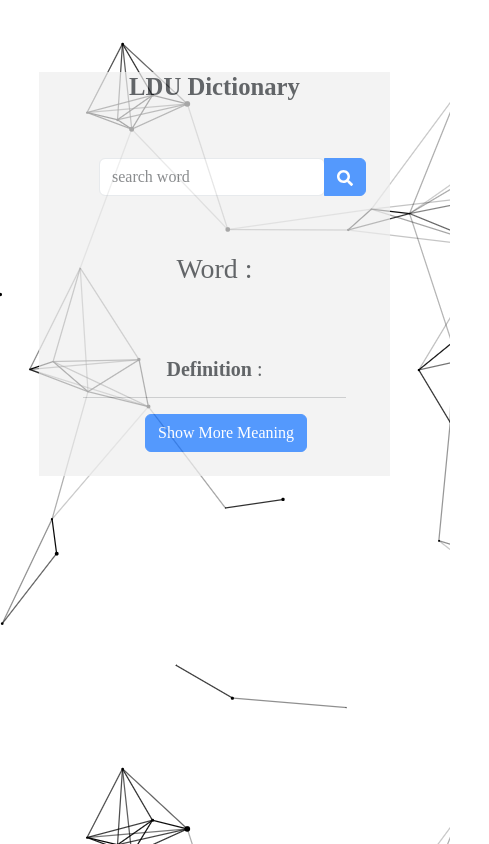
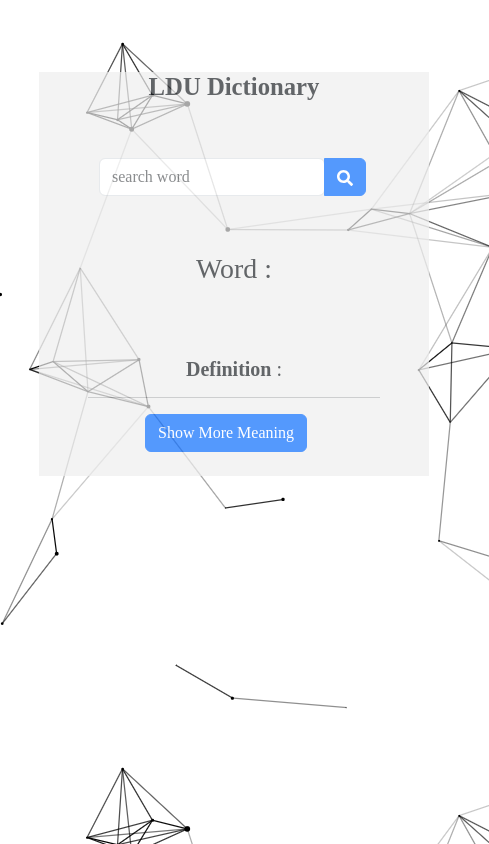
Before and after one commit to ujjwal-07/LDUDictionary, a React (Create React App) app: page / in a window 390 px wide. Shown: the whole page, 489 px wide, since content can reach past the window. Built offline with nearby package versions, Linux system fonts and the light colour scheme.

Commit message:
removed CNAME

```diff
--- a/src/components/dictionary.css
+++ b/src/components/dictionary.css
@@ -57,7 +57,7 @@ hr{
 
     }
     .contain{
-        width: auto;
+        width: 100%;
         opacity: 0.7;
         margin-left: 39px;
     }
```
